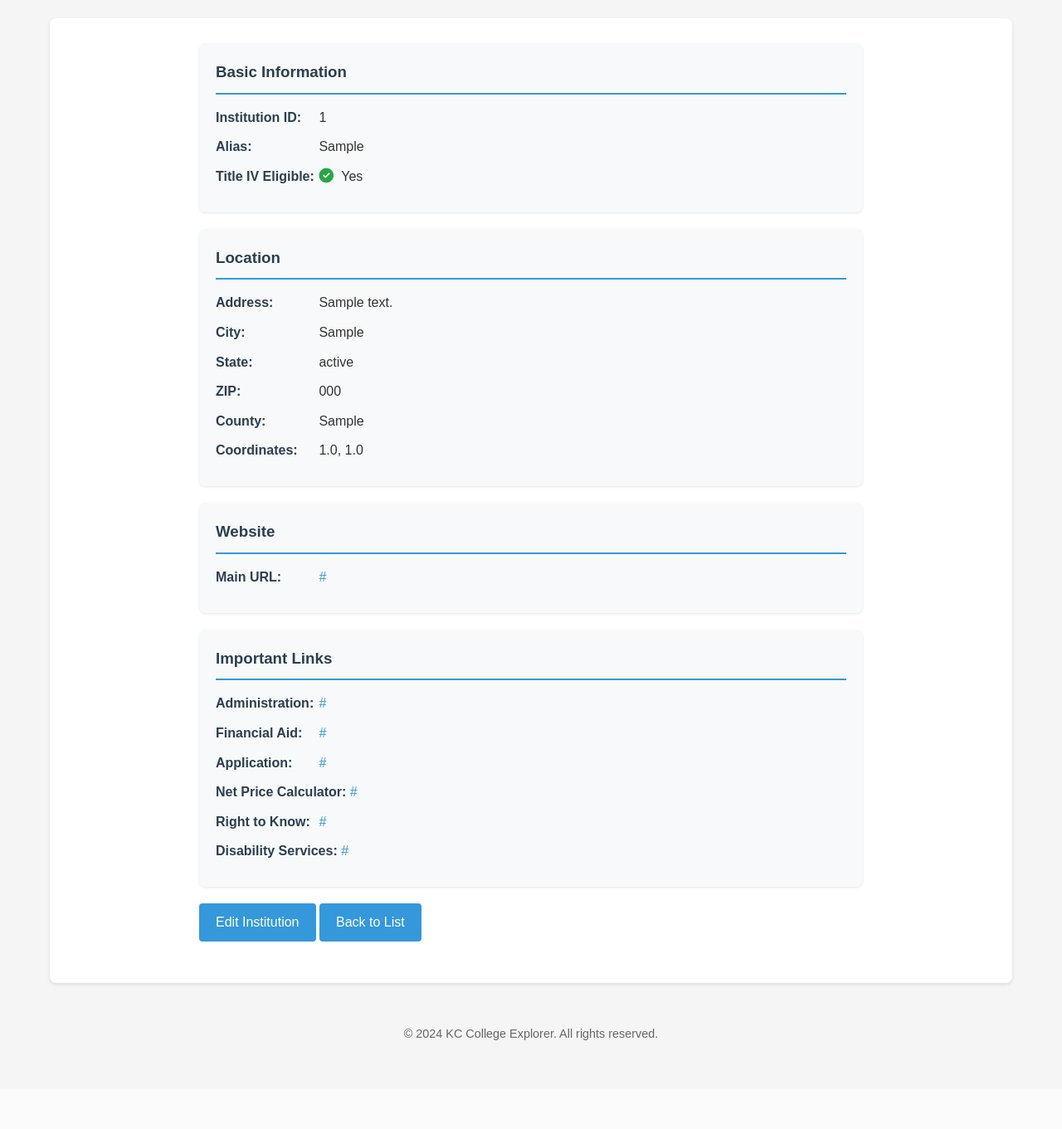
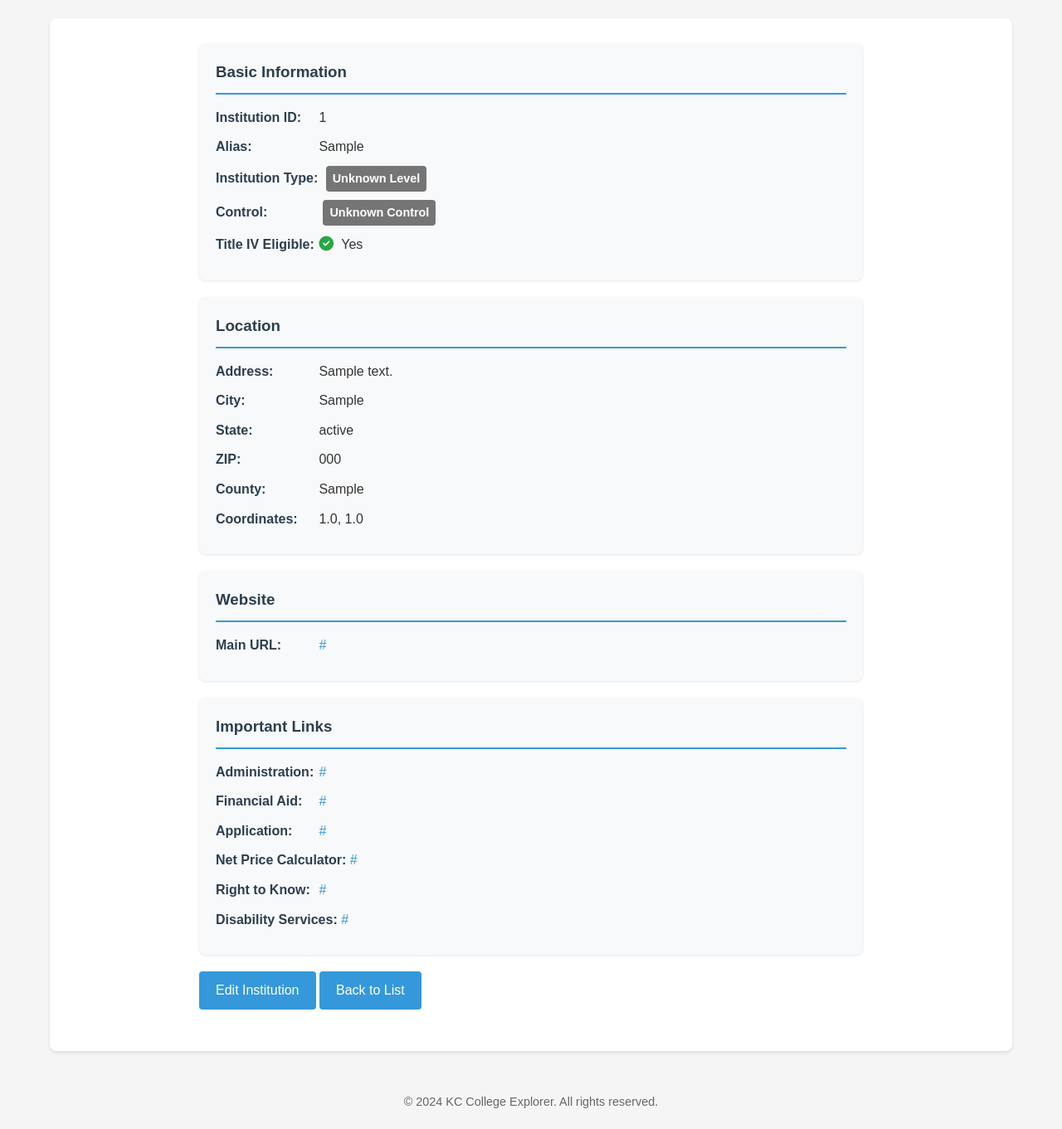
Before and after one commit to admiralorbiter/kc_college_advisor, a Flask app: page /institutions/view/1 in a window 1280 px wide. Shown: the part 180-1541 px from the top of the page at 83% size. Before the commit the page ends 1434 px from the top, so only its background shows below. Run offline with Flask 3, Linux system fonts and the light colour scheme; tables that the repository leaves empty hold one stand-in row (values such as "Sample post").

Commit message:
Added characteristics

```diff
--- a/routes.py
+++ b/routes.py
@@ -1,6 +1,6 @@
 from flask import render_template, request, redirect, url_for, flash, jsonify
 from app import app, db
-from models import Institution
+from models import Institution, InstitutionLevel, InstitutionControl
 import pandas as pd
 import csv
 import io
@@ -198,7 +198,9 @@ def import_institutions():
                         'APPLURL': 'application_url',
                         'NPRICURL': 'net_price_calculator_url',
                         'ATHURL': 'right_to_know_url',
-                        'DISAURL': 'disability_services_url'
+                        'DISAURL': 'disability_services_url',
+                        'ICLEVEL': 'level',
+                        'CONTROL': 'control'
                     }
 
                     # Rename columns according to our mapping
@@ -212,6 +214,24 @@ def import_institutions():
 
                     # Convert OPEFLAG to boolean based on values
                     df['title_iv_eligible'] = df['title_iv_eligible'].apply(lambda x: x in [1, 2])
+
+                    # Convert level and control to appropriate enum values
+                    def map_level(value):
+                        try:
+                            value = int(value)
+                            return InstitutionLevel(value if value in [-3, 1, 2, 3] else -3)
+                        except (ValueError, TypeError):
+                            return InstitutionLevel.UNKNOWN
+
+                    def map_control(value):
+                        try:
+                            value = int(value)
+                            return InstitutionControl(value if value in [-3, 1, 2, 3] else -3)
+                        except (ValueError, TypeError):
+                            return InstitutionControl.UNKNOWN
+
+                    df['level'] = df['level'].apply(map_level)
+                    df['control'] = df['control'].apply(map_control)
 
                     # Create Institution objects and add to database
                     success_count = 0
@@ -237,12 +257,15 @@ def import_institutions():
                                 application_url=row['application_url'],
                                 net_price_calculator_url=row['net_price_calculator_url'],
                                 right_to_know_url=row['right_to_know_url'],
-                                disability_services_url=row['disability_services_url']
+                                disability_services_url=row['disability_services_url'],
+                                level=row['level'],
+                                control=row['control']
                             )
                             db.session.add(institution)
                             success_count += 1
                         except Exception as e:
                             error_count += 1
+                            print(f"Error processing row: {str(e)}")
                             continue
 
                     # Commit all successful additions
--- a/static/styles.css
+++ b/static/styles.css
@@ -446,3 +446,50 @@ footer {
 .status-icon.unknown {
     color: #6c757d;
 }
+
+/* Institution type badges */
+.badge {
+    display: inline-block;
+    padding: 4px 8px;
+    border-radius: 4px;
+    font-size: 0.9em;
+    font-weight: 600;
+    margin-left: 5px;
+}
+
+/* Level badges */
+.badge-four-year {
+    background-color: #4CAF50;
+    color: white;
+}
+
+.badge-two-year {
+    background-color: #2196F3;
+    color: white;
+}
+
+.badge-less-than-two-year {
+    background-color: #FF9800;
+    color: white;
+}
+
+/* Control badges */
+.badge-public {
+    background-color: #9C27B0;
+    color: white;
+}
+
+.badge-private-nonprofit {
+    background-color: #E91E63;
+    color: white;
+}
+
+.badge-private-forprofit {
+    background-color: #F44336;
+    color: white;
+}
+
+.badge-unknown {
+    background-color: #757575;
+    color: white;
+}
--- a/templates/institutions/view_institution.html
+++ b/templates/institutions/view_institution.html
@@ -14,6 +14,38 @@
             <h3>Basic Information</h3>
             <p><strong>Institution ID:</strong> {{ institution.institution_id }}</p>
             <p><strong>Alias:</strong> {{ institution.alias or 'N/A' }}</p>
+            <p>
+                <strong>Institution Type:</strong>
+                {% if institution.level %}
+                    {% if institution.level.value == 1 %}
+                        <span class="badge badge-four-year">4-Year Institution</span>
+                    {% elif institution.level.value == 2 %}
+                        <span class="badge badge-two-year">2-Year Institution</span>
+                    {% elif institution.level.value == 3 %}
+                        <span class="badge badge-less-than-two-year">Less than 2-Year</span>
+                    {% else %}
+                        <span class="badge badge-unknown">Unknown Level</span>
+                    {% endif %}
+                {% else %}
+                    <span class="badge badge-unknown">Unknown Level</span>
+                {% endif %}
+            </p>
+            <p>
+                <strong>Control:</strong>
+                {% if institution.control %}
+                    {% if institution.control.value == 1 %}
+                        <span class="badge badge-public">Public</span>
+                    {% elif institution.control.value == 2 %}
+                        <span class="badge badge-private-nonprofit">Private Non-Profit</span>
+                    {% elif institution.control.value == 3 %}
+                        <span class="badge badge-private-forprofit">Private For-Profit</span>
+                    {% else %}
+                        <span class="badge badge-unknown">Unknown Control</span>
+                    {% endif %}
+                {% else %}
+                    <span class="badge badge-unknown">Unknown Control</span>
+                {% endif %}
+            </p>
             <p><strong>Title IV Eligible:</strong>
                 {% if institution.title_iv_eligible == True %}
                     <i class="fas fa-check-circle status-icon success"></i> Yes
```
Also changed, not shown: models.py (+15 -0 lines).
